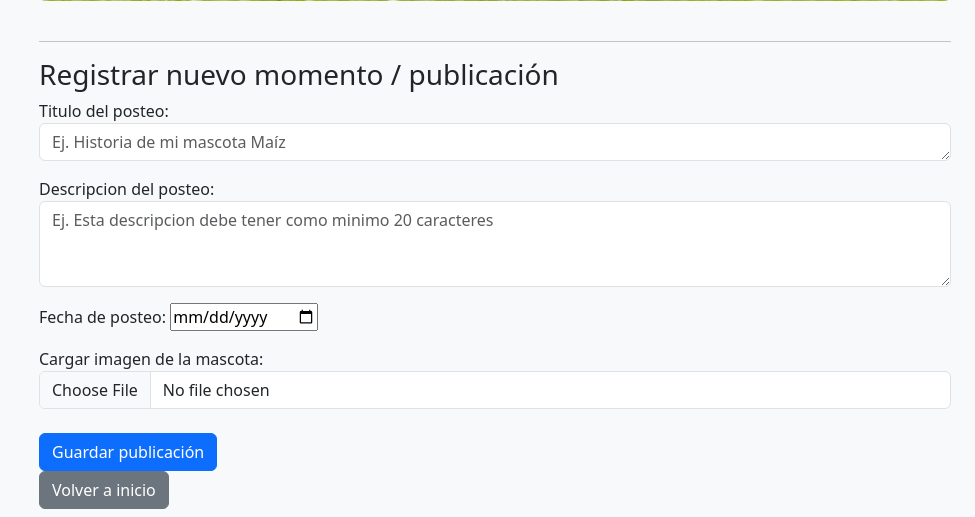
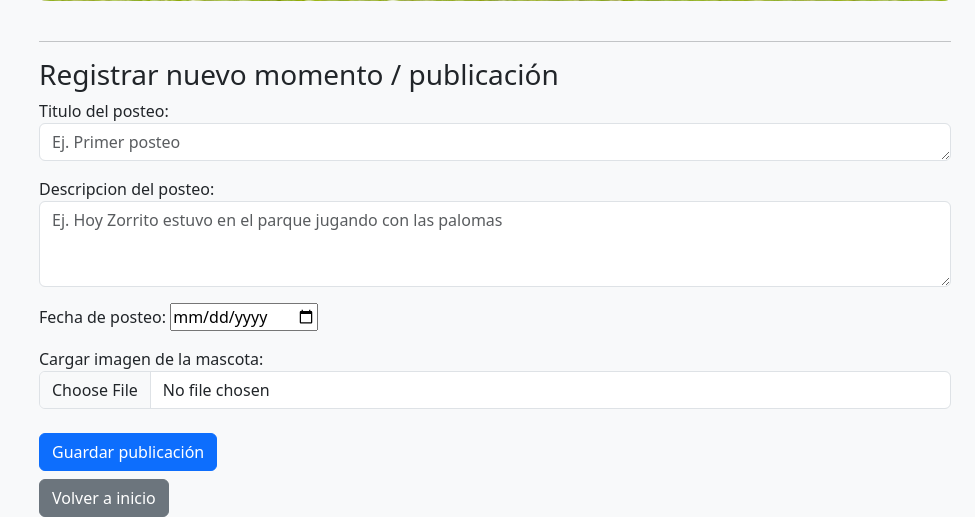
Before and after one commit to angel2024-rgb/DjangoProjectExam, a Django app: page /mascota/2/posts in a window 1280 px wide. Shown: the part 1361-1878 px from the top of the page, without its empty margins (305-1280 px from the left). Run offline with Django 5.2, Linux system fonts and the light colour scheme; a user stored in the database is signed in; data comes from the database, SQL or seed files in the repository; both versions use the stored data as it was after the commit; some libraries are stand-ins or nearby versions.

Commit message:
quinta version

```diff
--- a/app1/forms.py
+++ b/app1/forms.py
@@ -60,13 +60,15 @@ class PostMascotaForm(forms.ModelForm):
         widgets = {
             'titulo': forms.Textarea(attrs={
                 'class': 'form-control',
-                'placeholder': 'Ej. Historia de mi mascota Maíz',
-                'rows':1
+                'placeholder': 'Ej. Primer posteo',
+                'rows':1,
+                'required' : True
             }),
             'descripcion': forms.Textarea(attrs={
                 'class':'form-control',
-                'placeholder':'Ej. Esta descripcion debe tener como minimo 20 caracteres',
-                'rows':3
+                'placeholder':'Ej. Hoy Zorrito estuvo en el parque jugando con las palomas',
+                'rows':3,
+                'required' : True
             }),
             'fecha': forms.DateInput(attrs={
                 'type':'date'
--- a/app1/models.py
+++ b/app1/models.py
@@ -49,3 +49,6 @@ class PostMascota(models.Model):
     descripcion = models.TextField(max_length=256,null=True,blank=True)
     fecha = models.DateField()
     foto = models.ImageField(upload_to='mascotas/')
+
+    def __str__(self):
+        return f"{self.mascota.nombre}"
--- a/app1/templates/posts_mascota.html
+++ b/app1/templates/posts_mascota.html
@@ -32,6 +32,7 @@
 
          REVISAR VISTA DE DETALLE DE MASCOTA COMO REFERENCIA
          ========================================================= -->
+    {% if posts %}
       {% for post in posts %}
             <p><strong>Titulo:</strong> {{ post.titulo }} </p>
             <p><strong>Fecha:</strong> {{ post.fecha }}</p>
@@ -43,6 +44,9 @@
                 <img src="https://via.placeholder.com/400x300?text=Sin+Foto" class="img-fluid rounded mb-3">
             {% endif %}
       {% endfor %}
+    {% else %}
+      <p><strong></strong> No se han subido posteos aún  </p>
+    {% endif %}
     <div class="row">
 
     </div>
@@ -116,7 +120,7 @@
                para regresar a la ruta home de la app1
          ========================================================= -->
 
-    <a href="{% url 'app1:home' %}" class="btn btn-secondary">Volver a inicio</a>
+    <a href="{% url 'app1:home' %}" class="btn btn-secondary mt-2">Volver a inicio</a>
 
 
 </div>
```
Also changed, not shown: db.sqlite3, media/mascotas/gato_cazando.jpg (deleted), media/mascotas/kitten-eating-food-compressed.jpg (added), media/mascotas/perro-paseando-playa-al-atardecer_865967-22123_TXxXcuh.jpg (deleted), media/mascotas/perro-paseando-playa-al-atardecer_865967-22123_UOuxbas.jpg (deleted), media/mascotas/perro-paseando-playa-al-atardecer_865967-22123_m8FM6Lo.jpg (deleted), media/mascotas/perro-paseando-playa-al-atardecer_865967-22123_xUC1Dlc.jpg (deleted). Lines whose indentation alone changed are shown as unchanged.
